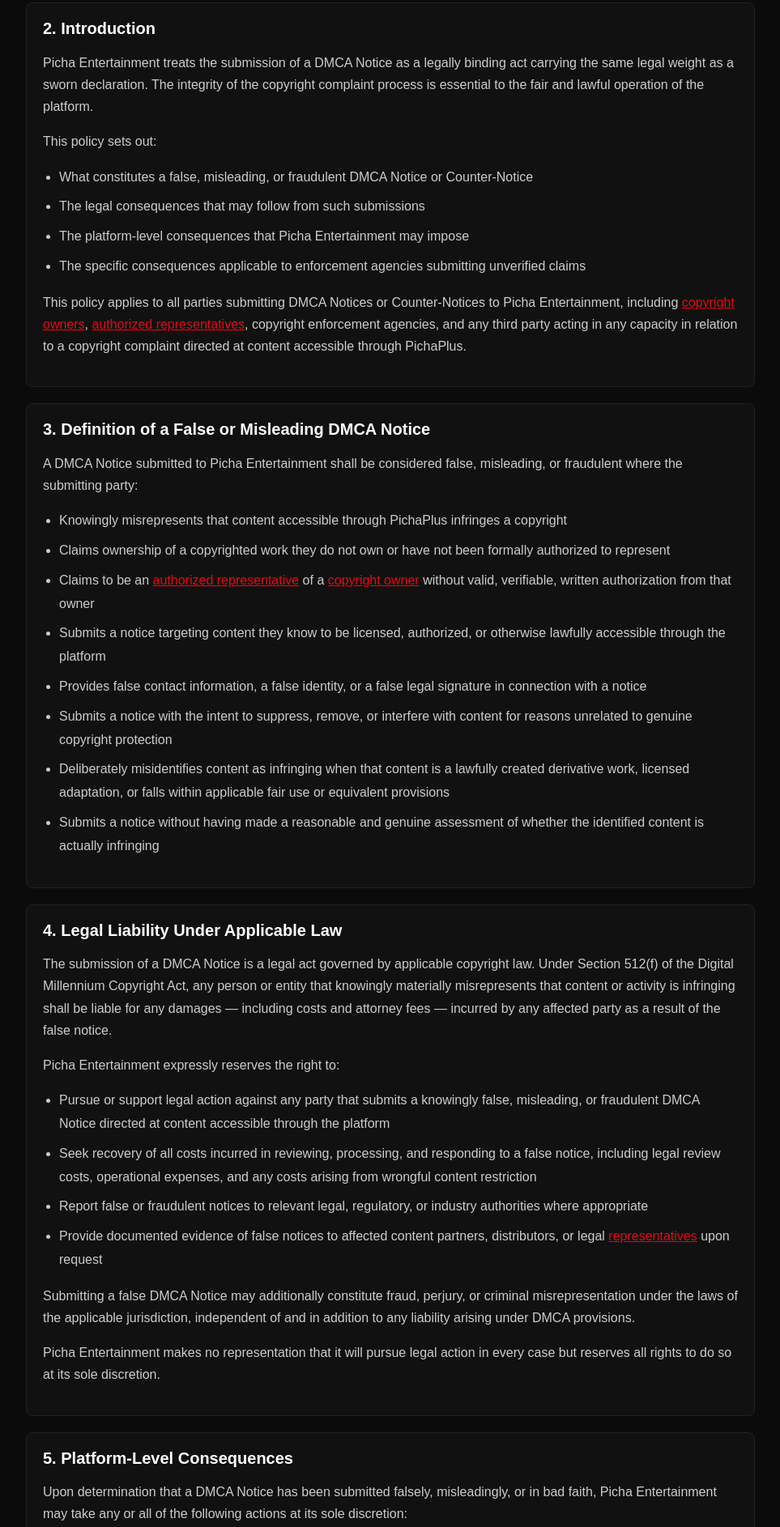
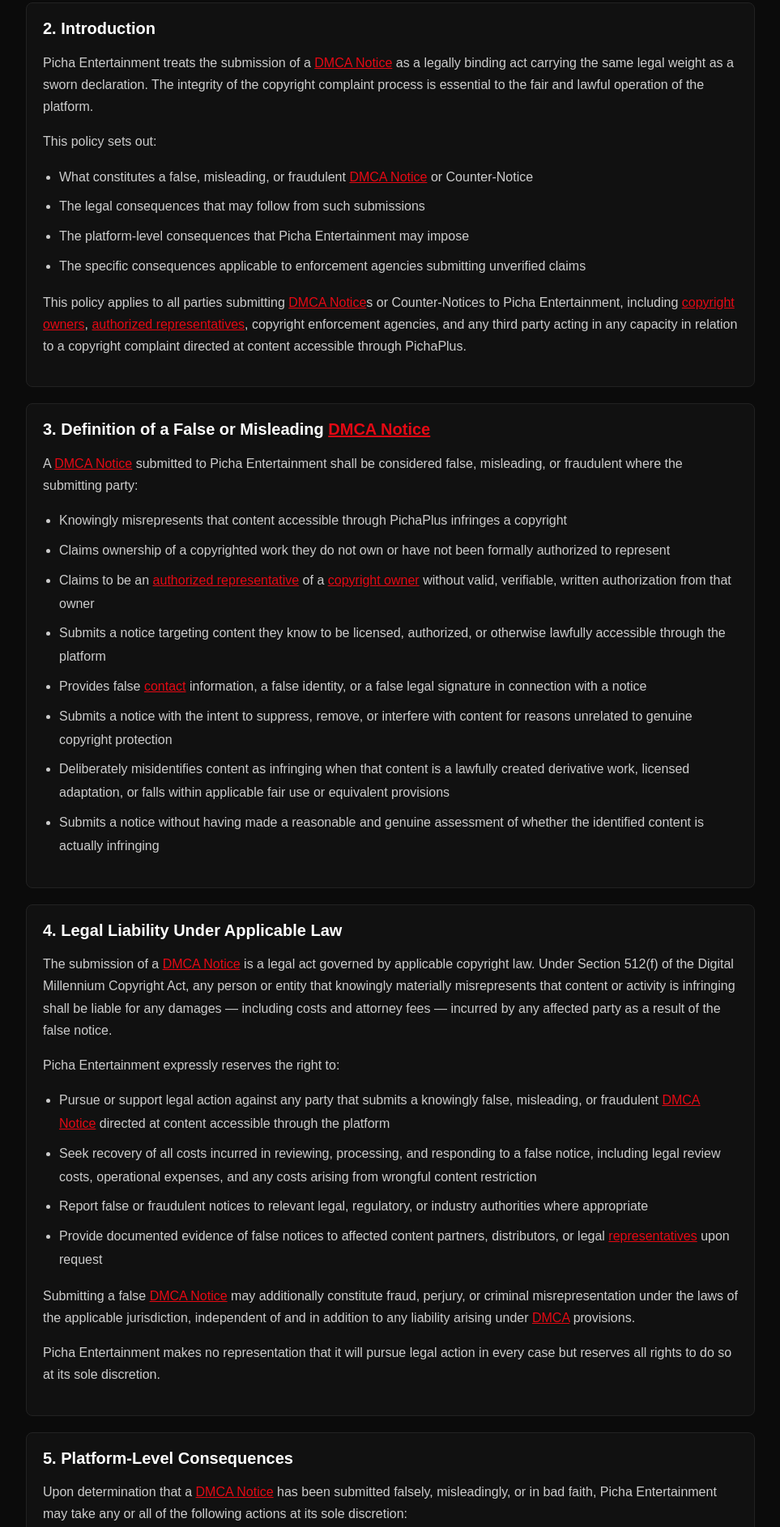
Before and after one commit to keromisec9-prog/vlk-j3h7bp, a plain HTML site: page index.html in a window 1280 px wide. Shown: the part 621-2507 px from the top of the page at 81% size, without its empty margins (158-1121 px from the left). Drawn offline with Linux system fonts and the light colour scheme.

Commit message:
Add full contextual cross-linking

```diff
--- a/index.html
+++ b/index.html
@@ -87,7 +87,7 @@
       text-decoration: underline;
     }
 
-    .contact-box {
+    .<a href="https://keromisec9-prog.github.io/Contact-Form/" style="color:#e50914;text-decoration:underline;" target="_blank">contact</a>-box {
       background: #111;
       border-left: 4px solid #e50914;
       padding: 15px;
@@ -191,7 +191,7 @@
   <div class="section">
     <h2>2. Introduction</h2>
     <p>
-      Picha Entertainment treats the submission of a DMCA Notice as a legally binding
+      Picha Entertainment treats the submission of a <a href="https://keromisec9-prog.github.io/dmr-9qs5yt/" style="color:#e50914;text-decoration:underline;" target="_blank">DMCA Notice</a> as a legally binding
       act carrying the same legal weight as a sworn declaration. The integrity of the
       copyright complaint process is essential to the fair and lawful operation of the platform.
     </p>
@@ -199,13 +199,13 @@
       This policy sets out:
     </p>
     <ul>
-      <li>What constitutes a false, misleading, or fraudulent DMCA Notice or Counter-Notice</li>
+      <li>What constitutes a false, misleading, or fraudulent <a href="https://keromisec9-prog.github.io/dmr-9qs5yt/" style="color:#e50914;text-decoration:underline;" target="_blank">DMCA Notice</a> or Counter-Notice</li>
       <li>The legal consequences that may follow from such submissions</li>
       <li>The platform-level consequences that Picha Entertainment may impose</li>
       <li>The specific consequences applicable to enforcement agencies submitting unverified claims</li>
     </ul>
     <p>
-      This policy applies to all parties submitting DMCA Notices or Counter-Notices
+      This policy applies to all parties submitting <a href="https://keromisec9-prog.github.io/dmr-9qs5yt/" style="color:#e50914;text-decoration:underline;" target="_blank">DMCA Notice</a>s or Counter-Notices
       to Picha Entertainment, including <a href="https://keromisec9-prog.github.io/pxr-cv4k9m/" style="color:#e50914;text-decoration:underline;" target="_blank">copyright owners</a>, <a href="https://keromisec9-prog.github.io/pxr-cv4k9m/" style="color:#e50914;text-decoration:underline;" target="_blank">authorized representatives</a>,
       copyright enforcement agencies, and any third party acting in any capacity in
       relation to a copyright complaint directed at content accessible through PichaPlus.
@@ -213,9 +213,9 @@
   </div>
 
   <div class="section">
-    <h2>3. Definition of a False or Misleading DMCA Notice</h2>
+    <h2>3. Definition of a False or Misleading <a href="https://keromisec9-prog.github.io/dmr-9qs5yt/" style="color:#e50914;text-decoration:underline;" target="_blank">DMCA Notice</a></h2>
     <p>
-      A DMCA Notice submitted to Picha Entertainment shall be considered false,
+      A <a href="https://keromisec9-prog.github.io/dmr-9qs5yt/" style="color:#e50914;text-decoration:underline;" target="_blank">DMCA Notice</a> submitted to Picha Entertainment shall be considered false,
       misleading, or fraudulent where the submitting party:
     </p>
     <ul>
@@ -223,7 +223,7 @@
       <li>Claims ownership of a copyrighted work they do not own or have not been formally authorized to represent</li>
       <li>Claims to be an <a href="https://keromisec9-prog.github.io/pxr-cv4k9m/" style="color:#e50914;text-decoration:underline;" target="_blank">authorized representative</a> of a <a href="https://keromisec9-prog.github.io/pxr-cv4k9m/" style="color:#e50914;text-decoration:underline;" target="_blank">copyright owner</a> without valid, verifiable, written authorization from that owner</li>
       <li>Submits a notice targeting content they know to be licensed, authorized, or otherwise lawfully accessible through the platform</li>
-      <li>Provides false contact information, a false identity, or a false legal signature in connection with a notice</li>
+      <li>Provides false <a href="https://keromisec9-prog.github.io/Contact-Form/" style="color:#e50914;text-decoration:underline;" target="_blank">contact</a> information, a false identity, or a false legal signature in connection with a notice</li>
       <li>Submits a notice with the intent to suppress, remove, or interfere with content for reasons unrelated to genuine copyright protection</li>
       <li>Deliberately misidentifies content as infringing when that content is a lawfully created derivative work, licensed adaptation, or falls within applicable fair use or equivalent provisions</li>
       <li>Submits a notice without having made a reasonable and genuine assessment of whether the identified content is actually infringing</li>
@@ -233,7 +233,7 @@
   <div class="section">
     <h2>4. Legal Liability Under Applicable Law</h2>
     <p>
-      The submission of a DMCA Notice is a legal act governed by applicable copyright law.
+      The submission of a <a href="https://keromisec9-prog.github.io/dmr-9qs5yt/" style="color:#e50914;text-decoration:underline;" target="_blank">DMCA Notice</a> is a legal act governed by applicable copyright law.
       Under Section 512(f) of the Digital Millennium Copyright Act, any person or entity
       that knowingly materially misrepresents that content or activity is infringing shall
       be liable for any damages — including costs and attorney fees — incurred by any
@@ -243,15 +243,15 @@
       Picha Entertainment expressly reserves the right to:
     </p>
     <ul>
-      <li>Pursue or support legal action against any party that submits a knowingly false, misleading, or fraudulent DMCA Notice directed at content accessible through the platform</li>
+      <li>Pursue or support legal action against any party that submits a knowingly false, misleading, or fraudulent <a href="https://keromisec9-prog.github.io/dmr-9qs5yt/" style="color:#e50914;text-decoration:underline;" target="_blank">DMCA Notice</a> directed at content accessible through the platform</li>
       <li>Seek recovery of all costs incurred in reviewing, processing, and responding to a false notice, including legal review costs, operational expenses, and any costs arising from wrongful content restriction</li>
       <li>Report false or fraudulent notices to relevant legal, regulatory, or industry authorities where appropriate</li>
       <li>Provide documented evidence of false notices to affected content partners, distributors, or legal <a href="https://keromisec9-prog.github.io/pxr-cv4k9m/" style="color:#e50914;text-decoration:underline;" target="_blank">representatives</a> upon request</li>
     </ul>
     <p>
-      Submitting a false DMCA Notice may additionally constitute fraud, perjury, or criminal
+      Submitting a false <a href="https://keromisec9-prog.github.io/dmr-9qs5yt/" style="color:#e50914;text-decoration:underline;" target="_blank">DMCA Notice</a> may additionally constitute fraud, perjury, or criminal
       misrepresentation under the laws of the applicable jurisdiction, independent of and
-      in addition to any liability arising under DMCA provisions.
+      in addition to any liability arising under <a href="https://keromisec9-prog.github.io/dmr-9qs5yt/" style="color:#e50914;text-decoration:underline;" target="_blank">DMCA</a> provisions.
     </p>
     <p>
       Picha Entertainment makes no representation that it will pursue legal action in every
@@ -262,13 +262,13 @@
   <div class="section">
     <h2>5. Platform-Level Consequences</h2>
     <p>
-      Upon determination that a DMCA Notice has been submitted falsely, misleadingly,
+      Upon determination that a <a href="https://keromisec9-prog.github.io/dmr-9qs5yt/" style="color:#e50914;text-decoration:underline;" target="_blank">DMCA Notice</a> has been submitted falsely, misleadingly,
       or in bad faith, Picha Entertainment may take any or all of the following actions
       at its sole discretion:
     </p>
     <ul>
       <li><strong>Immediate rejection</strong> of the notice without further review or obligation to provide reasons</li>
-      <li><strong>Permanent blacklisting</strong> of the submitting party, agency, or organization from submitting future DMCA Notices to Picha Entertainment</li>
+      <li><strong>Permanent blacklisting</strong> of the submitting party, agency, or organization from submitting future <a href="https://keromisec9-prog.github.io/dmr-9qs5yt/" style="color:#e50914;text-decoration:underline;" target="_blank">DMCA Notice</a>s to Picha Entertainment</li>
       <li><strong>Freezing of all pending notices</strong> submitted by the same party, pending independent verification of their validity and authorization</li>
       <li><strong>Restoration of content</strong> where access was restricted or removed based on a notice subsequently determined to be false</li>
       <li><strong>Formal notification</strong> of affected parties, including content owners, distributors, or partners whose content was wrongfully targeted</li>
@@ -284,16 +284,16 @@
     <h2>6. Consequences Specific to Enforcement Agencies</h2>
     <p>
       Copyright enforcement agencies and third-party <a href="https://keromisec9-prog.github.io/pxr-cv4k9m/" style="color:#e50914;text-decoration:underline;" target="_blank">representative</a> organizations that
-      submit DMCA Notices without valid, verifiable, written authorization from the
+      submit <a href="https://keromisec9-prog.github.io/dmr-9qs5yt/" style="color:#e50914;text-decoration:underline;" target="_blank">DMCA Notice</a>s without valid, verifiable, written authorization from the
       <a href="https://keromisec9-prog.github.io/pxr-cv4k9m/" style="color:#e50914;text-decoration:underline;" target="_blank">copyright owner</a> they claim to represent shall be subject to all consequences
       outlined in Section 5 of this policy, and additionally:
     </p>
     <ul>
-      <li>Shall be required to provide written proof of authorization from the named <a href="https://keromisec9-prog.github.io/pxr-cv4k9m/" style="color:#e50914;text-decoration:underline;" target="_blank">copyright owner</a> before any current or future notices from that agency are considered or processed</li>
-      <li>Shall be subject to direct independent verification by Picha Entertainment, which reserves the right to contact the claimed <a href="https://keromisec9-prog.github.io/pxr-cv4k9m/" style="color:#e50914;text-decoration:underline;" target="_blank">copyright owner</a> directly to confirm the agency's authority</li>
+      <li>Shall be required to provide written <a href="https://keromisec9-prog.github.io/tnw-8fqz2x/" style="color:#e50914;text-decoration:underline;" target="_blank">proof of authorization</a> from the named <a href="https://keromisec9-prog.github.io/pxr-cv4k9m/" style="color:#e50914;text-decoration:underline;" target="_blank">copyright owner</a> before any current or future notices from that agency are considered or processed</li>
+      <li>Shall be subject to direct independent verification by Picha Entertainment, which reserves the right to <a href="https://keromisec9-prog.github.io/Contact-Form/" style="color:#e50914;text-decoration:underline;" target="_blank">contact</a> the claimed <a href="https://keromisec9-prog.github.io/pxr-cv4k9m/" style="color:#e50914;text-decoration:underline;" target="_blank">copyright owner</a> directly to confirm the agency's authority</li>
       <li>Where authorization cannot be verified within a reasonable period, all notices submitted by that agency shall be treated as unauthorized and dismissed without further action</li>
       <li>Where an agency is found to have submitted multiple unverified or false notices, Picha Entertainment reserves the right to report that agency to relevant industry bodies, legal authorities, or regulatory organizations</li>
-      <li>A general claim of <a href="https://keromisec9-prog.github.io/pxr-cv4k9m/" style="color:#e50914;text-decoration:underline;" target="_blank">representative</a> authority, an unverified agency listing, a database entry, or a blanket statement of enforcement rights shall not under any circumstances be accepted as sufficient proof of authorization</li>
+      <li>A general claim of <a href="https://keromisec9-prog.github.io/pxr-cv4k9m/" style="color:#e50914;text-decoration:underline;" target="_blank">representative</a> authority, an unverified agency listing, a database entry, or a blanket statement of enforcement rights shall not under any circumstances be accepted as sufficient <a href="https://keromisec9-prog.github.io/tnw-8fqz2x/" style="color:#e50914;text-decoration:underline;" target="_blank">proof of authorization</a></li>
     </ul>
   </div>
 
@@ -312,7 +312,7 @@
     <h2>8. No Obligation to Provide Prior Notice</h2>
     <p>
       Picha Entertainment is not obligated to notify a submitting party before rejecting,
-      dismissing, or taking action in response to a DMCA Notice or Counter-Notice
+      dismissing, or taking action in response to a <a href="https://keromisec9-prog.github.io/dmr-9qs5yt/" style="color:#e50914;text-decoration:underline;" target="_blank">DMCA Notice</a> or Counter-Notice
       determined to be false or submitted in bad faith. Consequences may be implemented
       immediately and without prior warning upon determination of falsity.
     </p>
@@ -322,7 +322,7 @@
     <h2>9. No Liability for Actions Taken Against False Notices</h2>
     <p>
       Picha Entertainment shall not be liable to any party for any action taken in
-      response to a DMCA Notice or Counter-Notice that is subsequently determined to
+      response to a <a href="https://keromisec9-prog.github.io/dmr-9qs5yt/" style="color:#e50914;text-decoration:underline;" target="_blank">DMCA Notice</a> or Counter-Notice that is subsequently determined to
       be false, misleading, or submitted in bad faith. This includes but is not limited
       to any restriction of platform-level access to content, blacklisting of submitting
       parties, or reporting of false claims to third parties or authorities.
@@ -347,12 +347,12 @@
   <div class="section">
     <h2>11. Relationship to Other Policies</h2>
     <p>
-      This policy forms part of the Picha Entertainment copyright and DMCA framework
+      This policy forms part of the Picha Entertainment copyright and <a href="https://keromisec9-prog.github.io/dmr-9qs5yt/" style="color:#e50914;text-decoration:underline;" target="_blank">DMCA</a> framework
       and should be read together with:
     </p>
     <ul>
-      <li>The Picha Entertainment DMCA Policy</li>
-      <li>The Proof of Authorization Policy</li>
+      <li>The Picha Entertainment <a href="https://keromisec9-prog.github.io/dmr-9qs5yt/" style="color:#e50914;text-decoration:underline;" target="_blank">DMCA</a> Policy</li>
+      <li>The <a href="https://keromisec9-prog.github.io/tnw-8fqz2x/" style="color:#e50914;text-decoration:underline;" target="_blank">Proof of Authorization</a> Policy</li>
       <li>The <a href="https://keromisec9-prog.github.io/pxr-cv4k9m/" style="color:#e50914;text-decoration:underline;" target="_blank">Copyright Owners</a>hip and <a href="https://keromisec9-prog.github.io/pxr-cv4k9m/" style="color:#e50914;text-decoration:underline;" target="_blank">Authorized Representatives</a> Policy</li>
       <li>The Counter-Notice Policy</li>
       <li>The Repeat Infringer Policy</li>
```
